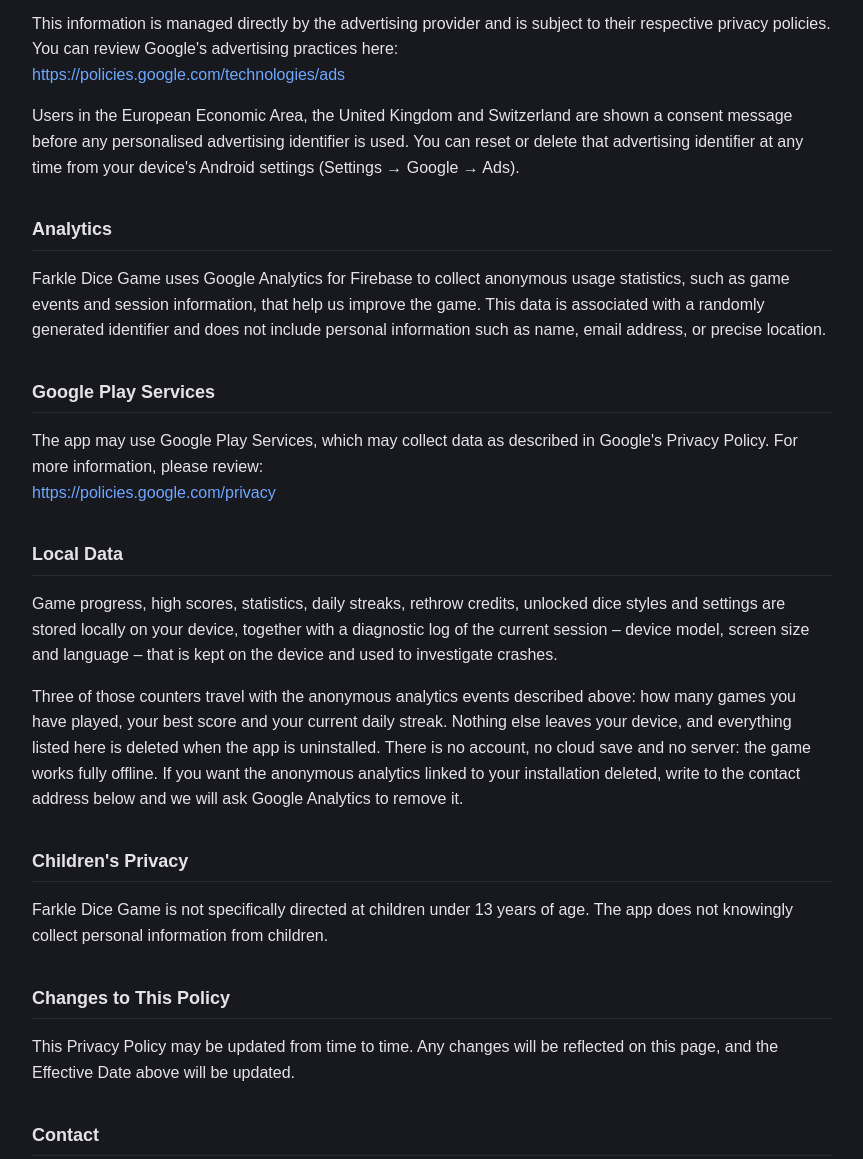
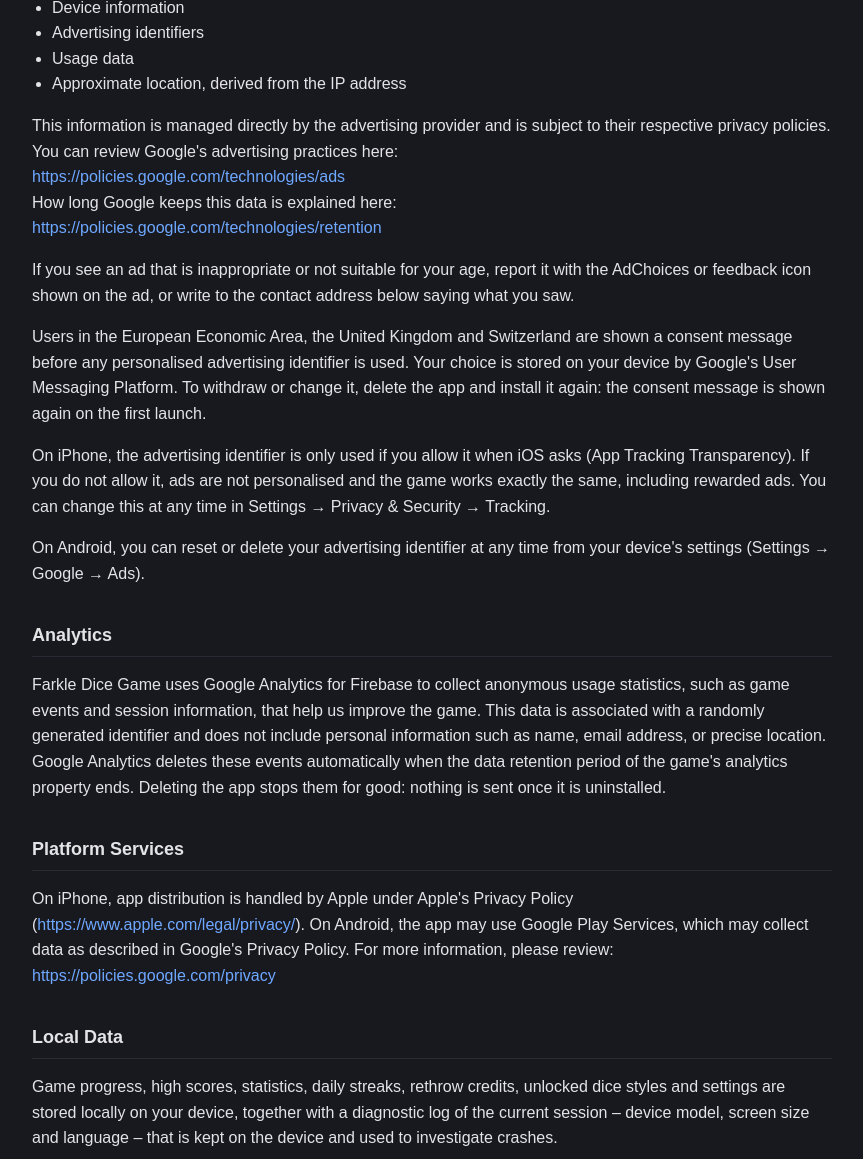
Before and after one commit to toniRamos/farkle-privacy, a plain HTML site: page index.html in a window 1280 px wide. Shown: the part 615-1774 px from the top of the page, without its empty margins (208-1071 px from the left). Drawn offline with Linux system fonts and the light colour scheme.

Commit message:
Update the policy: iPhone (App Tracking Transparency, Apple's privacy policy), what the analytics events say, third-party protection, retention, how to withdraw consent, approximate location and how to report an ad (App Store 5.1.1(i), 2.5.18)
Co-Authored-By: Claude Opus 5.5 <noreply@anthropic.com>

```diff
--- a/index.html
+++ b/index.html
@@ -40,7 +40,10 @@
 
     <p>
         However, the app uses third-party services that may collect information automatically
-        to provide their services.
+        to provide their services. The only ones are Google AdMob and Google Analytics, described
+        below. Google handles that data under its own privacy policy and data protection terms,
+        which protect it at least as much as this policy does, and we do not sell or share it with
+        anyone else.
     </p>
 
     <h2>Advertising</h2>
@@ -53,6 +56,7 @@
         <li>Device information</li>
         <li>Advertising identifiers</li>
         <li>Usage data</li>
+        <li>Approximate location, derived from the IP address</li>
     </ul>
     <p>
         This information is managed directly by the advertising provider and is subject to their
@@ -61,12 +65,34 @@
         <a href="https://policies.google.com/technologies/ads" target="_blank">
             https://policies.google.com/technologies/ads
         </a>
+        <br>
+        How long Google keeps this data is explained here:
+        <br>
+        <a href="https://policies.google.com/technologies/retention" target="_blank">
+            https://policies.google.com/technologies/retention
+        </a>
+    </p>
+    <p>
+        If you see an ad that is inappropriate or not suitable for your age, report it with the
+        AdChoices or feedback icon shown on the ad, or write to the contact address below saying
+        what you saw.
     </p>
     <p>
         Users in the European Economic Area, the United Kingdom and Switzerland are shown a
-        consent message before any personalised advertising identifier is used. You can reset or
-        delete that advertising identifier at any time from your device's Android settings
-        (Settings &rarr; Google &rarr; Ads).
+        consent message before any personalised advertising identifier is used. Your choice is
+        stored on your device by Google's User Messaging Platform. To withdraw or change it,
+        delete the app and install it again: the consent message is shown again on the first
+        launch.
+    </p>
+    <p>
+        On iPhone, the advertising identifier is only used if you allow it when iOS asks
+        (App Tracking Transparency). If you do not allow it, ads are not personalised and the game
+        works exactly the same, including rewarded ads. You can change this at any time in
+        Settings &rarr; Privacy &amp; Security &rarr; Tracking.
+    </p>
+    <p>
+        On Android, you can reset or delete your advertising identifier at any time from your
+        device's settings (Settings &rarr; Google &rarr; Ads).
     </p>
 
     <h2>Analytics</h2>
@@ -74,12 +100,16 @@
         Farkle Dice Game uses Google Analytics for Firebase to collect anonymous usage statistics, such as
         game events and session information, that help us improve the game. This data is
         associated with a randomly generated identifier and does not include personal information
-        such as name, email address, or precise location.
+        such as name, email address, or precise location. Google Analytics deletes these events
+        automatically when the data retention period of the game's analytics property ends.
+        Deleting the app stops them for good: nothing is sent once it is uninstalled.
     </p>
 
-    <h2>Google Play Services</h2>
+    <h2>Platform Services</h2>
     <p>
-        The app may use Google Play Services, which may collect data as described in Google's
+        On iPhone, app distribution is handled by Apple under Apple's Privacy Policy
+        (<a href="https://www.apple.com/legal/privacy/" target="_blank">https://www.apple.com/legal/privacy/</a>).
+        On Android, the app may use Google Play Services, which may collect data as described in Google's
         Privacy Policy. For more information, please review:
         <br>
         <a href="https://policies.google.com/privacy" target="_blank">
@@ -95,8 +125,10 @@
     </p>
     <p>
         Three of those counters travel with the anonymous analytics events described above:
-        how many games you have played, your best score and your current daily streak. Nothing else leaves your device, and everything listed here
-        is deleted when the app is uninstalled.
+        how many games you have played, your best score and your current daily streak. The events
+        themselves say when a turn or a game ends, which screens you open, and which ads, rewards,
+        rating requests and suggested games you saw or used. Nothing else leaves your device, and
+        everything listed here is deleted when the app is uninstalled.
         There is no account, no cloud save and no server: the game works fully offline.
         If you want the anonymous analytics linked to your installation deleted, write to the
         contact address below and we will ask Google Analytics to remove it.
```
